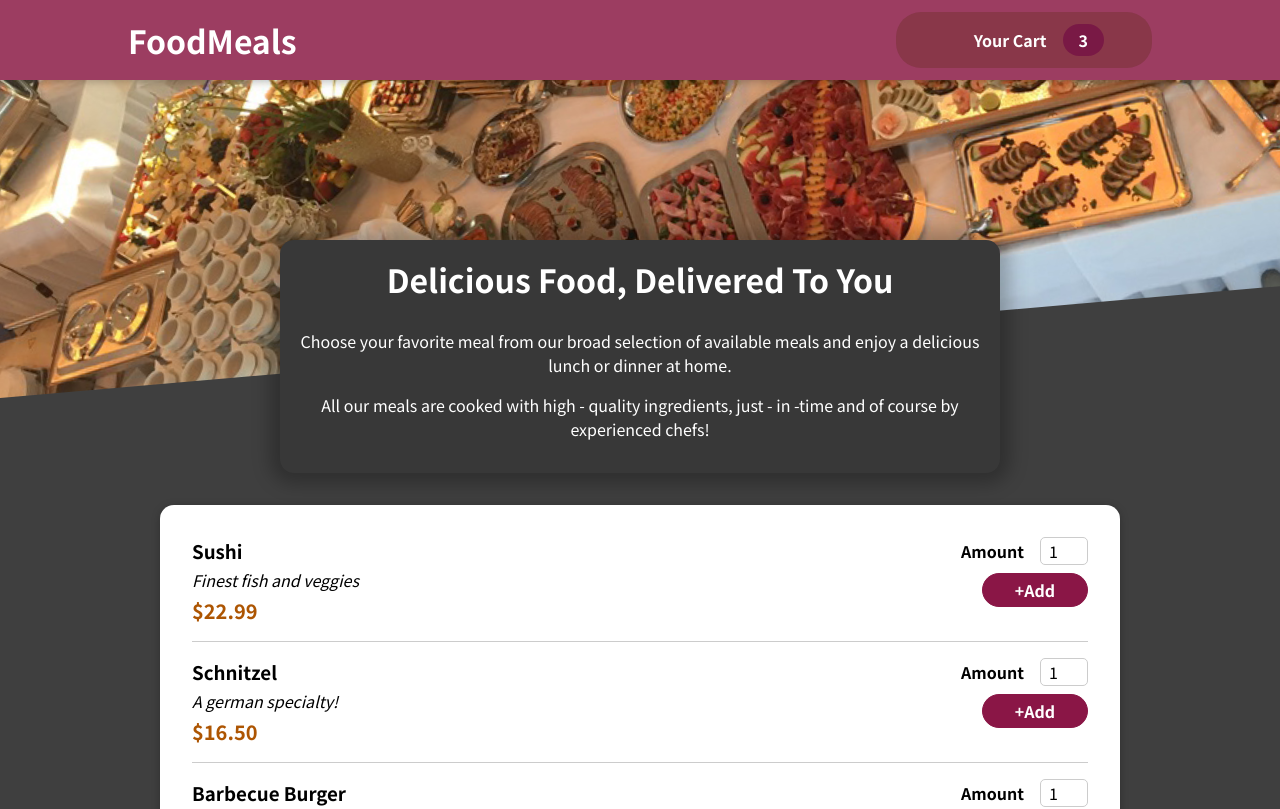
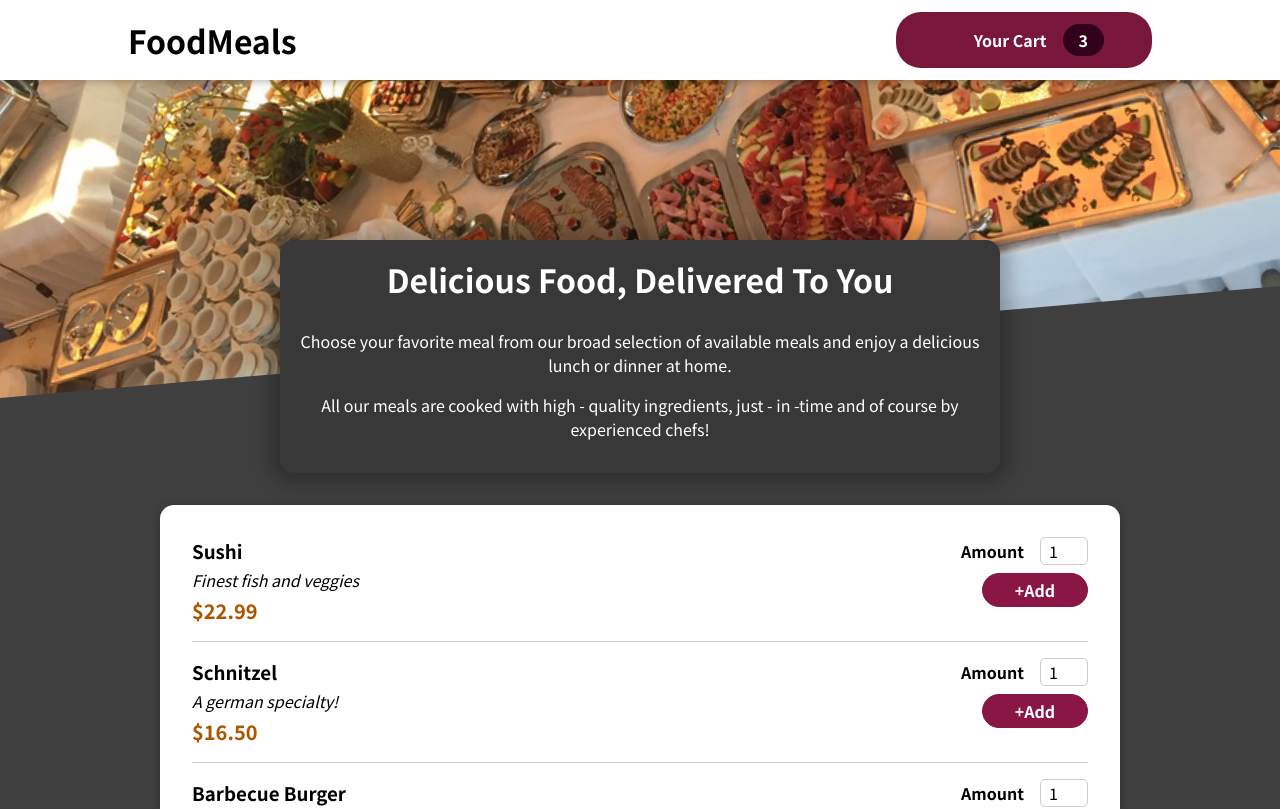
Before and after one commit to asmaaadel0/Food-Order, a React (Create React App) app: page / in a window 1280 px wide. Shown: the top 809 px of the page. Built offline with nearby package versions, Linux system fonts and the light colour scheme; some icons are missing.

Commit message:
update colors

```diff
--- a/src/components/Layout/Header.module.css
+++ b/src/components/Layout/Header.module.css
@@ -4,8 +4,8 @@
   left: 0;
   width: 100%;
   height: 5rem;
-  background-color: #9c3d61;
-  color: white;
+  background-color: white;
+  color: rgb(0, 0, 0);
   display: flex;
   justify-content: space-between;
   align-items: center;
--- a/src/components/Layout/HeaderCartButton.module.css
+++ b/src/components/Layout/HeaderCartButton.module.css
@@ -2,7 +2,7 @@
   cursor: pointer;
   font: inherit;
   border: none;
-  background-color: #4d27013f;
+  background-color: rgba(107, 1, 40, 0.91);
   color: white;
   padding: 0.75rem 3rem;
   display: flex;
@@ -14,7 +14,7 @@
 
 .button:hover,
 .button:active {
-  background-color: #2c0d00;
+  background-color: rgba(143, 1, 53, 0.91);
 }
 
 .icon {
@@ -24,7 +24,7 @@
 }
 
 .badge {
-  background-color: #6c00438a;
+  background-color: rgb(51, 1, 28);
   padding: 0.25rem 1rem;
   border-radius: 25px;
   margin-left: 1rem;
```
